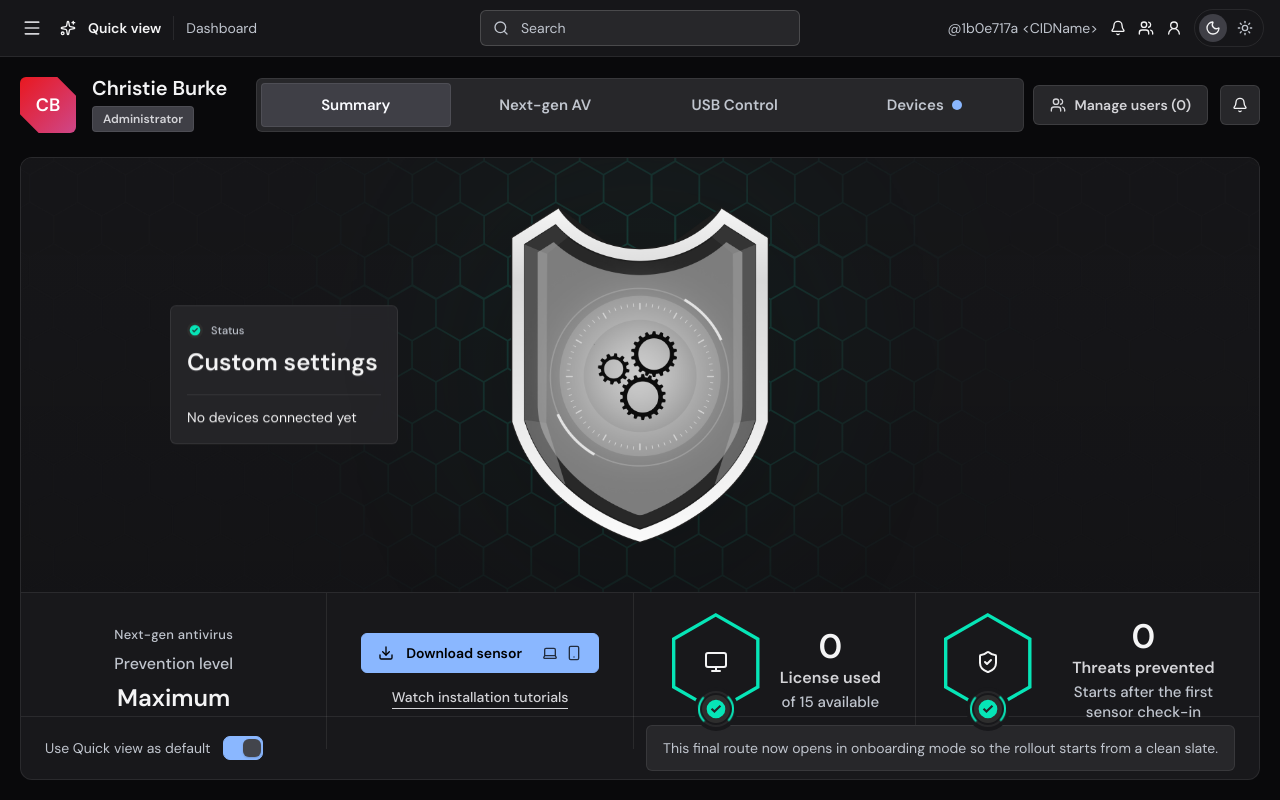
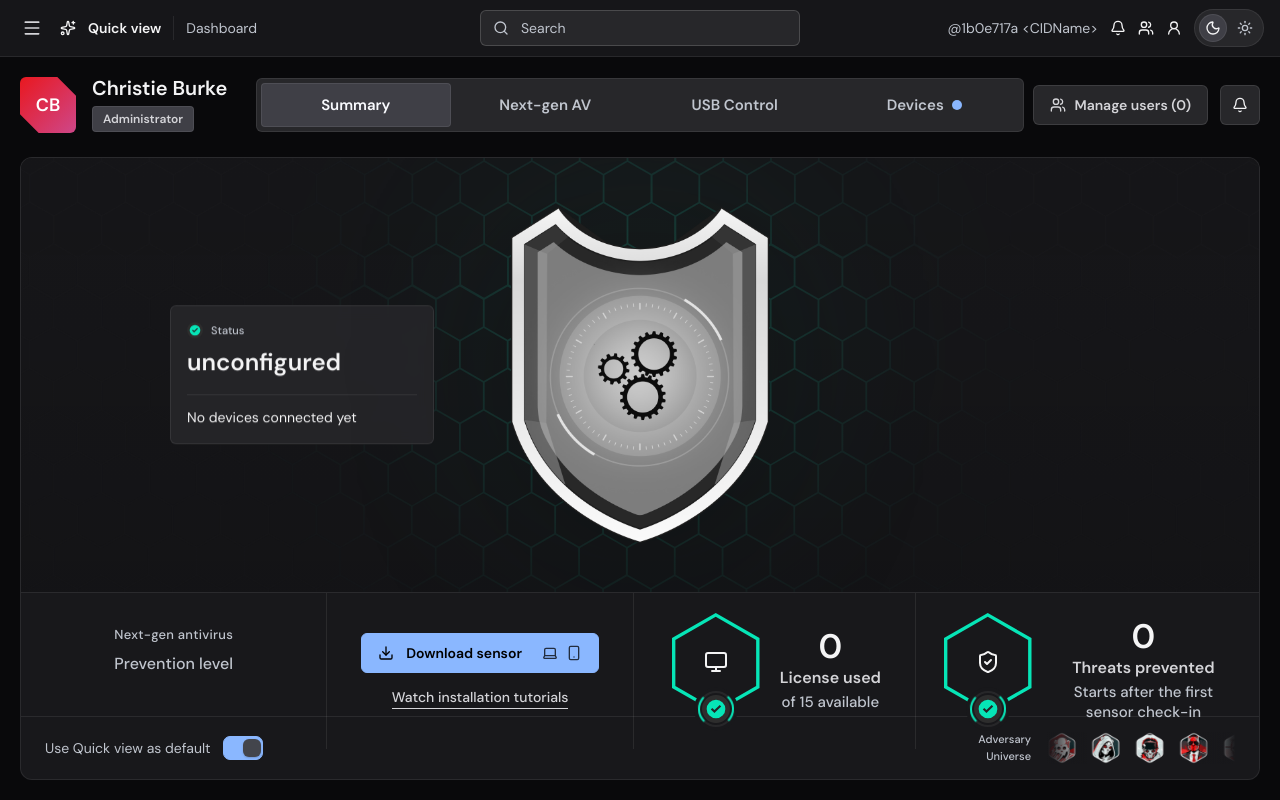
Before and after one commit to kenly0925/smb-hub, a Next.js app: page /prototype-2/final/summary in a window 1280 px wide. Built offline with nearby package versions, Linux system fonts and the light colour scheme.

Commit message:
Refine SMB Hub onboarding UI

```diff
--- a/app/globals.css
+++ b/app/globals.css
@@ -233,7 +233,7 @@ a {
   --p2-switch-off-border: #d9dce3;
   --p2-switch-line: rgba(46, 50, 56, 0.34);
   --p2-switch-thumb: #ffffff;
-  --p2-tab-strip: var(--p2-elevation-base);
+  --p2-tab-strip: #d7dae1;
   --p2-tab-active: var(--p2-elevation-1);
   --p2-tab-active-text: #2e3238;
   --p2-table-head: var(--p2-elevation-base);
--- a/components/prototype2/console-topbar.tsx
+++ b/components/prototype2/console-topbar.tsx
@@ -232,14 +232,14 @@ export function Prototype2ConsoleTopbar({
             <Bell className="h-4 w-4" />
           </button>
           {showThemeToggle ? (
-            <div className="flex items-center gap-1 rounded-full border border-[var(--p2-border)] p-1">
+            <div className="flex items-center gap-1 rounded-full border border-[var(--p2-border)] bg-[var(--p2-surface)] p-1">
               <button
                 type="button"
                 onClick={() => setTheme(version, "light")}
                 className={cn(
                   "inline-flex h-8 w-8 items-center justify-center rounded-full transition",
                   state.theme[version] === "light"
-                    ? "bg-[var(--p2-elevated)]"
+                    ? "border border-[var(--p2-border)] bg-[var(--p2-elevated)] shadow-[var(--p2-shadow)]"
                     : "text-[var(--p2-text-muted)]",
                 )}
                 aria-label="Use light theme"
@@ -252,7 +252,7 @@ export function Prototype2ConsoleTopbar({
                 className={cn(
                   "inline-flex h-8 w-8 items-center justify-center rounded-full transition",
                   state.theme[version] === "dark"
-                    ? "bg-[var(--p2-elevated)]"
+                    ? "border border-[var(--p2-border)] bg-[var(--p2-elevated)] shadow-[var(--p2-shadow)]"
                     : "text-[var(--p2-text-muted)]",
                 )}
                 aria-label="Use dark theme"
--- a/components/prototype2/final-pages.tsx
+++ b/components/prototype2/final-pages.tsx
@@ -88,7 +88,7 @@ function getFinalOnboardingView(state: Prototype2DemoStateValue) {
   return {
     hasConnectedDevices,
     summary: {
-      statusLabel: hasConnectedDevices ? "Protected" : "Custom settings",
+      statusLabel: hasConnectedDevices ? "Protected" : "unconfigured",
       deviceCount: devices.length,
       licenseUsed: devices.length,
       licenseTotal: state.summary.licenseTotal,
@@ -364,10 +364,10 @@ function FinalEmptyState({
         <div className="mx-auto flex h-14 w-14 items-center justify-center rounded-full border border-[var(--p2-border)] bg-[var(--p2-panel)] text-[var(--p2-text-soft)] [&_svg]:h-6 [&_svg]:w-6">
           {icon}
         </div>
-        <div className="mt-5 text-[28px] font-semibold leading-tight text-[var(--p2-text-soft)]">
+        <div className="mt-5 text-balance text-[28px] font-semibold leading-tight text-[var(--p2-text-soft)]">
           {title}
         </div>
-        <p className="mt-3 text-[15px] leading-7 text-[var(--p2-text-muted)]">
+        <p className="mt-3 text-balance text-[15px] leading-7 text-[var(--p2-text-muted)]">
           {copy}
         </p>
         {action ? <div className="mt-6 flex justify-center">{action}</div> : null}
@@ -453,7 +453,7 @@ function FinalProtectionHero({
 
       <div className="relative z-10 flex h-full items-center justify-center px-6 py-10">
         <div className="relative flex w-full max-w-[940px] flex-col items-center justify-center gap-6 lg:flex-row">
-          <div className="w-full max-w-[228px] lg:absolute lg:left-0 lg:top-1/2 lg:-translate-y-1/2">
+          <div className="w-full max-w-[264px] lg:absolute lg:left-0 lg:top-1/2 lg:-translate-y-1/2">
             <div className="rounded-[var(--p2-radius-card)] border border-[var(--p2-border)] bg-[var(--p2-surface)]/92 p-4 shadow-[var(--p2-shadow)] backdrop-blur-sm">
               <div className="flex items-center gap-2">
                 <Image
@@ -467,11 +467,11 @@ function FinalProtectionHero({
                   Status
                 </div>
               </div>
-              <div className="mt-2 text-2xl font-semibold text-[var(--p2-text-soft)]">
+              <div className="mt-2 text-balance text-2xl font-semibold text-[var(--p2-text-soft)]">
                 {statusLabel}
               </div>
               <div className="mt-4 h-px bg-[var(--p2-border)]" />
-              <div className="mt-3 text-sm text-[var(--p2-text-soft)]">
+              <div className="mt-3 text-balance text-sm text-[var(--p2-text-soft)]">
                 {statusDetail ??
                   `${deviceCount} device${deviceCount === 1 ? "" : "s"} detected`}
               </div>
@@ -528,7 +528,9 @@ export function Prototype2FinalSummaryPage() {
               Prevention level
             </div>
             <div className="mt-1 text-[24px] font-semibold text-[var(--p2-text-soft)]">
-              {formatProtectionLevel(state.prevention.level)}
+              {finalView.hasConnectedDevices
+                ? formatProtectionLevel(state.prevention.level)
+                : "\u00A0"}
             </div>
           </div>
         </div>
@@ -576,7 +578,6 @@ export function Prototype2FinalSummaryPage() {
             onChange={setQuickViewEnabled}
           />
         </div>
-        {finalView.hasConnectedDevices ? (
         <div className="flex items-center gap-4">
           <div className="text-right">
             <div className="text-[11px] font-medium text-[var(--p2-text-muted)]">
@@ -588,11 +589,6 @@ export function Prototype2FinalSummaryPage() {
           </div>
           <AdversaryIconCarousel />
         </div>
-        ) : (
-          <div className="rounded-[var(--p2-radius-button)] border border-[var(--p2-border)] bg-[var(--p2-surface)] px-4 py-3 text-sm text-[var(--p2-text-muted)]">
-            This final route now opens in onboarding mode so the rollout starts from a clean slate.
-          </div>
-        )}
       </section>
     </div>
   );
--- a/components/prototype2/final-shell.tsx
+++ b/components/prototype2/final-shell.tsx
@@ -186,14 +186,14 @@ export function Prototype2FinalShell({
               <Bell className="h-4 w-4" />
               <Users className="h-4 w-4" />
               <UserRound className="h-4 w-4" />
-              <div className="flex items-center gap-1 rounded-full border border-[var(--p2-border)] p-1">
+              <div className="flex items-center gap-1 rounded-full border border-[var(--p2-border)] bg-[var(--p2-surface)] p-1">
                 <button
                   type="button"
                   onClick={() => setTheme("final", "dark")}
                   className={cn(
                     "inline-flex h-7 w-7 items-center justify-center rounded-full transition",
                     state.theme.final === "dark"
-                      ? "bg-[var(--p2-elevated)]"
+                      ? "border border-[var(--p2-border)] bg-[var(--p2-elevated)] shadow-[var(--p2-shadow)]"
                       : "text-[var(--p2-text-muted)]",
                   )}
                   aria-label="Use dark theme"
@@ -206,7 +206,7 @@ export function Prototype2FinalShell({
                   className={cn(
                     "inline-flex h-7 w-7 items-center justify-center rounded-full transition",
                     state.theme.final === "light"
-                      ? "bg-[var(--p2-elevated)]"
+                      ? "border border-[var(--p2-border)] bg-[var(--p2-elevated)] shadow-[var(--p2-shadow)]"
                       : "text-[var(--p2-text-muted)]",
                   )}
                   aria-label="Use light theme"
--- a/components/prototype2/ui.tsx
+++ b/components/prototype2/ui.tsx
@@ -429,12 +429,12 @@ export function P2Tabs({
       <div
         role="tablist"
         aria-orientation="horizontal"
-        className="relative flex items-stretch rounded-[var(--p2-radius-card)] border border-[var(--p2-border)] bg-[var(--p2-tab-strip)] p-1 shadow-[var(--p2-shadow)]"
+        className="relative flex items-stretch rounded-[var(--p2-radius-card)] border border-[var(--p2-border)] bg-[var(--p2-tab-strip)] p-1"
       >
         <span
           aria-hidden
           className={cn(
-            "pointer-events-none absolute bottom-1 top-1 rounded-[4px] border border-[var(--p2-border)] bg-[var(--p2-tab-active)] shadow-[var(--p2-shadow)]",
+            "pointer-events-none absolute bottom-1 top-1 rounded-[4px] border border-[var(--p2-border)] bg-[var(--p2-tab-active)]",
             hasMeasuredTrack ? "transition-[left,width] duration-300 ease-out" : "opacity-0",
           )}
           style={{
--- a/lib/prototype2/presentation.ts
+++ b/lib/prototype2/presentation.ts
@@ -20,7 +20,10 @@ export function getProtectionShieldSrc(
   const normalizedStatus = statusLabel.toLowerCase();
   const suffix = options?.animated ? "gif" : "png";
 
-  if (normalizedStatus.includes("custom")) {
+  if (
+    normalizedStatus.includes("custom") ||
+    normalizedStatus.includes("unconfigured")
+  ) {
     return `/prototype-2/shields/shield-custom-policy.${suffix}`;
   }
 
```
Also changed, not shown: 1 other file (tests, documents, lock files or other folders). Lines whose indentation alone changed are shown as unchanged.
